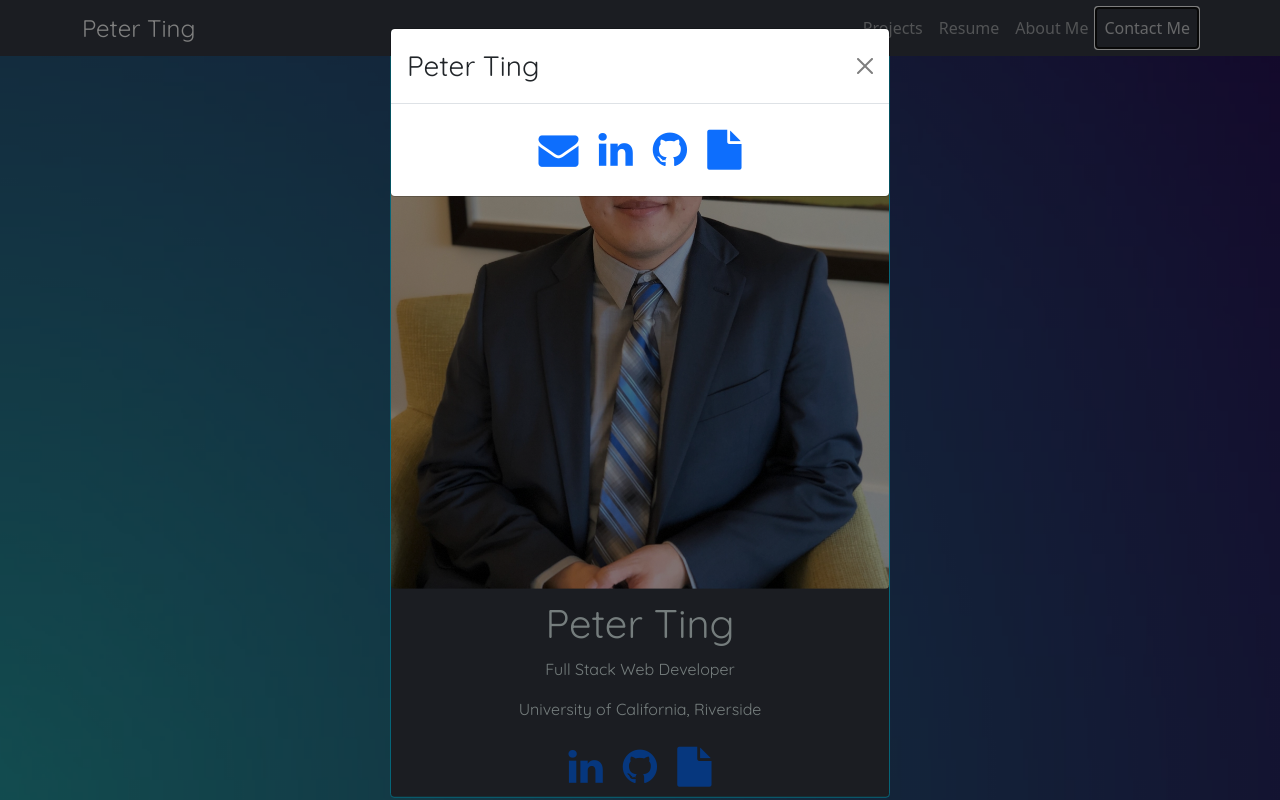
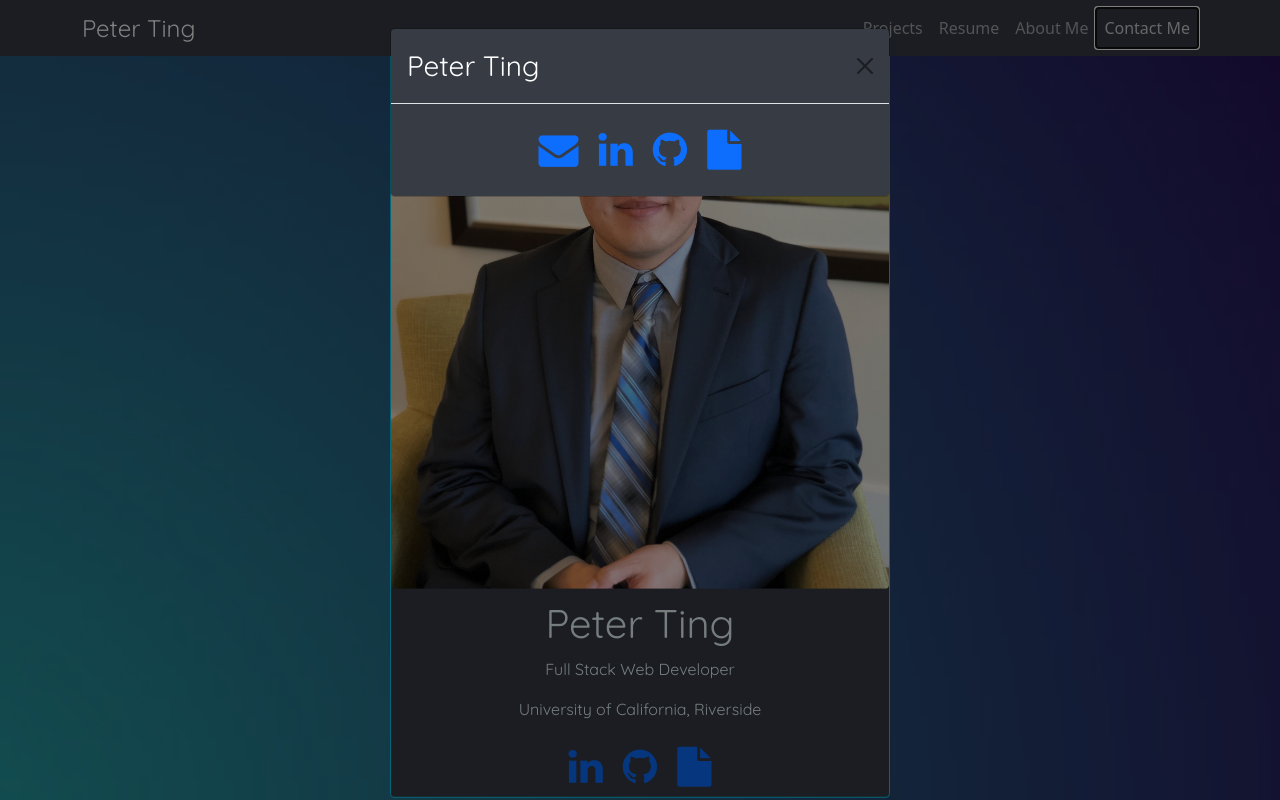
Before and after one commit to Pting1995/portfolio-mk4, a React (Create React App) app in the folder portfolio-mk4/: page /#/ in a window 1280 px wide. Both pictures are taken after a click on the button "Contact Me". Built offline with nearby package versions, Linux system fonts and the light colour scheme.

Commit message:
updated styling

```diff
--- a/portfolio-mk4/src/components/ModalAboutMe/index.js
+++ b/portfolio-mk4/src/components/ModalAboutMe/index.js
@@ -7,7 +7,7 @@ function ModalAboutMe() {
                 <div className="modal-content">
                     <div className="modal-header">
                         <h3 className="modal-title important">Peter Ting</h3>
-                        <button type="button" className="btn-close" data-bs-dismiss="modal" aria-label="Close"></button>
+                        <button type="button" className="btn-close btn-outline-dark" data-bs-dismiss="modal" aria-label="Close"></button>
                     </div>
                     <div className="modal-body">
                         Hi there! I’m Peter! I recently earned a
--- a/portfolio-mk4/src/components/ModalContactMe/index.js
+++ b/portfolio-mk4/src/components/ModalContactMe/index.js
@@ -1,6 +1,5 @@
 import React from "react";
 import Resume from "../../assets/Resume.pdf";
-import './index.css';
 
 function ModalContactMe() {
     return (
@@ -9,7 +8,7 @@ function ModalContactMe() {
                 <div className="modal-content">
                     <div className="modal-header ">
                         <h3 className="modal-title important">Peter Ting</h3>
-                        <button type="button" className="btn-close" data-bs-dismiss="modal" aria-label="Close"></button>
+                        <button type="button" className="btn-close btn-outline-dark" data-bs-dismiss="modal" aria-label="Close"></button>
                     </div>
                     <div className="modal-body">
                         <ul>
--- a/portfolio-mk4/src/components/ProjectCard/index.js
+++ b/portfolio-mk4/src/components/ProjectCard/index.js
@@ -6,17 +6,11 @@ function ProjectCard(props) {
             <div className="card project-card border-info">
                 <h5 className="card-header important">{props.projectName}</h5>
                 <div className="card-body">
-                    <div className="row">
-                        <div className="col-6">
-                            <img src={props.image} className="gif-project" alt="gif of project" />
-                        </div>
-                        <div className="col-6">
-                            <h6 className="skills">Skills Showcase: {props.skillsShowcased}</h6>
-                            <p className="card-text project-description">{props.desc}</p>
-                            <a href={props.deployedLink} className="btn btn-info" target="blank">Live Site</a>
-                            <a href={props.gitHubLink} className="btn btn-info" target="blank">GitHub Repository</a>
-                        </div>
-                    </div>
+                    <img src={props.image} className="gif-project" alt="gif of project" ALIGN="left" />
+                    <h6 className="skills">Skills Showcase: {props.skillsShowcased}</h6>
+                    <p className="card-text project-description">{props.desc}</p>
+                    <a href={props.deployedLink} className="btn btn-info" target="blank">Live Site</a>
+                    <a href={props.gitHubLink} className="btn btn-info" target="blank">GitHub Repository</a>
                 </div>
             </div>
         </div>
--- a/portfolio-mk4/src/index.css
+++ b/portfolio-mk4/src/index.css
@@ -20,9 +20,11 @@ body {
 
 button.nav-sub {
     background-color:  rgb(54, 59, 68);
-border: none;
-background: none;
+    border: none;
+    background: none;
 }
+
+
 
 .nav-sub {
     float: right;
@@ -64,7 +66,8 @@ a {
 }
 
 .gif-project {
-    width: 100%;
+    width: 50%;
+    padding-right: 10px;
 }
 
 .btn {
@@ -81,3 +84,22 @@ a {
 .skills {
     padding-top: 10px;
 }
+
+.modal-content {
+    background-color:  rgb(54, 59, 68);
+    color: white;
+}
+
+button.btn-close {
+    color: white;
+}
+
+#contact-me-modal {
+    text-align: center;
+    padding: 0px, 0px, 0px, 0px;
+}
+
+ul {
+    padding-inline-start: 0px;
+    margin-block-end: 0px;
+}
--- a/portfolio-mk4/src/pages/project.js
+++ b/portfolio-mk4/src/pages/project.js
@@ -16,7 +16,6 @@ function Projects() {
                     deployedLink={project.deployedLink}
                     gitHubLink={project.gitHubLink} />
             })}
-
         </div>
     );
 }
```
